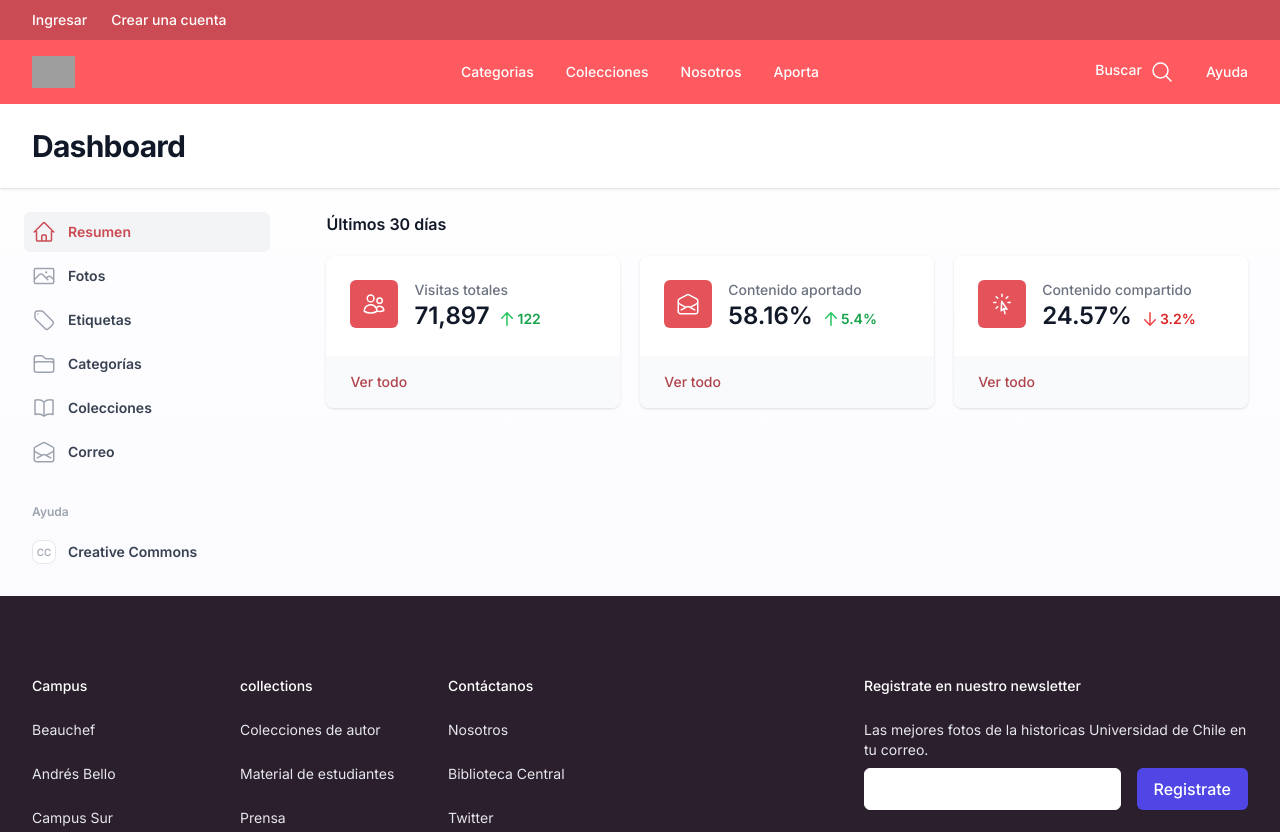
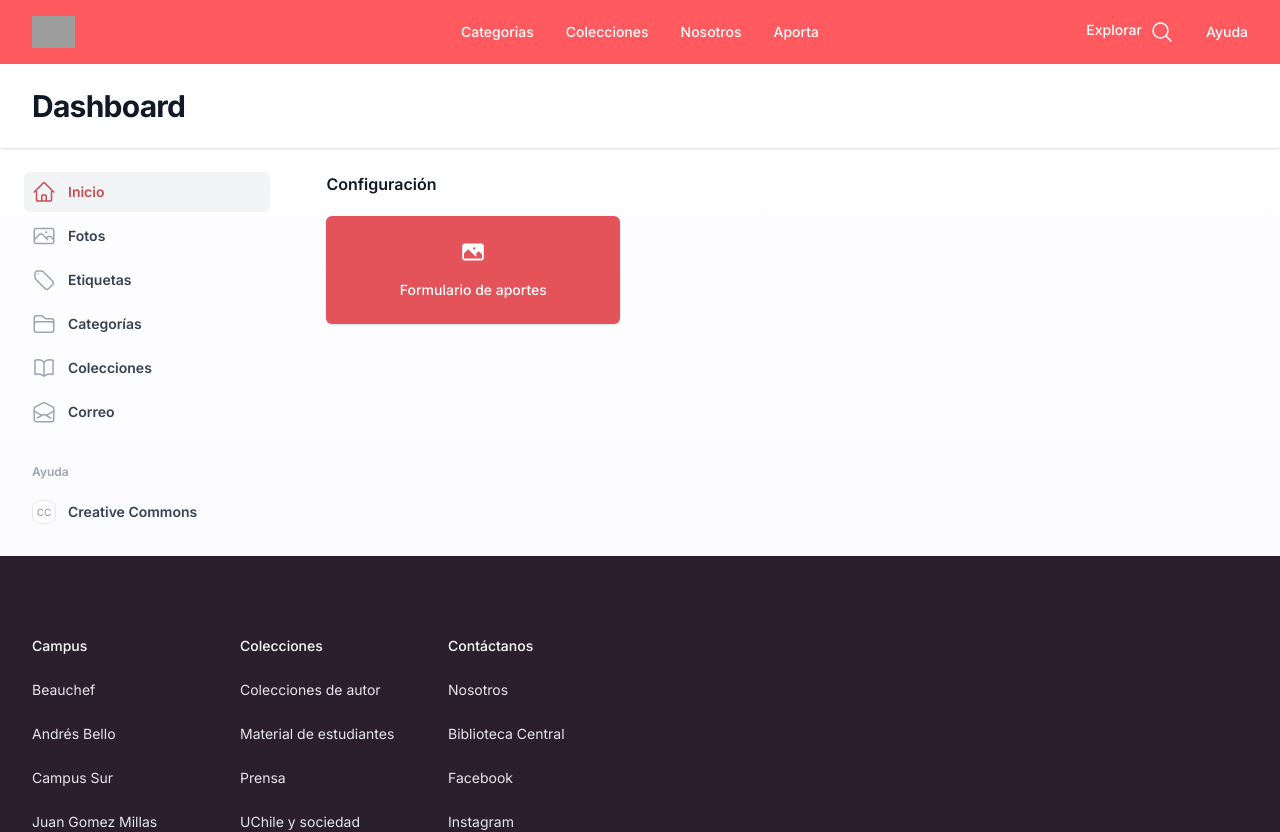
Before and after one commit to leit-uchile/memoria-fotografica-web, a Next.js app: page /curator in a window 1280 px wide. Shown: the top 832 px of the page. Built offline with nearby package versions, Linux system fonts and the light colour scheme; grey boxes are pictures that could not be loaded.

Commit message:
Update miscellaneous

```diff
--- a/src/app/about/page.tsx
+++ b/src/app/about/page.tsx
@@ -107,7 +107,7 @@ const colaborators_photos = [
   },
 ];
 
-export default function Example() {
+export default function About() {
   return (
     <div className="bg-white py-24 sm:py-32 space-y-10">
 
--- a/src/app/components/footer.tsx
+++ b/src/app/components/footer.tsx
@@ -38,7 +38,7 @@ const Footer: React.FC<FooterProps> = ({ campus, collections, connect }) => (
               </ul>
             </div>
             <div>
-              <h3 className="text-sm font-medium text-white">collections</h3>
+              <h3 className="text-sm font-medium text-white">Colecciones</h3>
               <ul role="list" className="mt-6 space-y-6">
                 {collections.map((item) => (
                   <li key={item.name} className="text-sm">
@@ -71,39 +71,11 @@ const Footer: React.FC<FooterProps> = ({ campus, collections, connect }) => (
             </div>
           </div>
         </div>
-        <div className="mt-12 md:mt-16 xl:mt-0">
-          <h3 className="text-sm font-medium text-white">
-            Registrate en nuestro newsletter
-          </h3>
-          <p className="mt-6 text-sm text-gray-200">
-            Las mejores fotos de la historicas Universidad de Chile en tu correo.
-          </p>
-          <form className="mt-2 flex sm:max-w-md">
-            <label htmlFor="email-address" className="sr-only">
-              Correo electrónico
-            </label>
-            <input
-              id="email-address"
-              type="text"
-              autoComplete="email"
-              required
-              className="w-full min-w-0 appearance-none rounded-md border border-white bg-white px-4 py-2 text-base text-gray-900 placeholder-gray-500 shadow-sm focus:border-white focus:outline-none focus:ring-2 focus:ring-white focus:ring-offset-2 focus:ring-offset-gray-900"
-            />
-            <div className="ml-4 flex-shrink-0">
-              <button
-                type="submit"
-                className="flex w-full items-center justify-center rounded-md border border-transparent bg-indigo-600 px-4 py-2 text-base font-medium text-white shadow-sm hover:bg-indigo-700 focus:outline-none focus:ring-2 focus:ring-indigo-500 focus:ring-offset-2 focus:ring-offset-gray-900"
-              >
-                Registrate
-              </button>
-            </div>
-          </form>
-        </div>
       </div>
 
       <div className="border-t border-gray-800 py-10">
         <p className="text-sm text-gray-400">
-          Copyright &copy; 2023 Memoria fotografica.
+          Copyright &copy; 2024 Biblioteca Central.
         </p>
       </div>
     </div>
--- a/src/app/components/nav.tsx
+++ b/src/app/components/nav.tsx
@@ -158,25 +158,6 @@ const MobileNavigation: React.FC<
                 </div>
               ))}
             </div>
-
-            <div className="space-y-6 border-t border-gray-200 px-4 py-6">
-              <div className="flow-root">
-                <a
-                  href="#"
-                  className="-m-2 block p-2 font-medium text-gray-900"
-                >
-                  Crear una cuenta
-                </a>
-              </div>
-              <div className="flow-root">
-                <a
-                  href="#"
-                  className="-m-2 block p-2 font-medium text-gray-900"
-                >
-                  Ingresar
-                </a>
-              </div>
-            </div>
           </Dialog.Panel>
         </Transition.Child>
       </div>
@@ -197,26 +178,6 @@ const Navigation: React.FC<MenuProps> = (props) => {
       <header className="relative z-10">
         <nav aria-label="Top">
           {/* Top navigation */}
-          <div className="bg-mainmf-700">
-            <div className="mx-auto flex h-10 max-w-7xl items-center justify-between px-4 sm:px-6 lg:px-8">
-              <div className="flex items-center space-x-6">
-                <a
-                  href="#"
-                  className="text-sm font-medium text-white hover:text-gray-100"
-                >
-                  Ingresar
-                </a>
-                <a
-                  href="#"
-                  className="text-sm font-medium text-white hover:text-gray-100"
-                >
-                  Crear una cuenta
-                </a>
-              </div>
-            </div>
-          </div>
-
-          {/* Secondary navigation */}
           <div className="bg-mainmf-900 backdrop-blur-md backdrop-filter">
             <div className="mx-auto max-w-7xl px-4 sm:px-6 lg:px-8">
               <div>
@@ -311,7 +272,7 @@ const Navigation: React.FC<MenuProps> = (props) => {
 
                     {/* Search */}
                     <a href="/gallery" className="ml-2 p-2 text-white">
-                      <span className="sr-only">Buscar</span>
+                      <span className="sr-only">Explorar</span>
                       <MagnifyingGlassIcon
                         className="h-6 w-6"
                         aria-hidden="true"
@@ -330,7 +291,7 @@ const Navigation: React.FC<MenuProps> = (props) => {
                       href="/gallery"
                       className="hidden text-sm font-medium text-white lg:flex space-x-2"
                     >
-                      <span>Buscar</span>
+                      <span>Explorar</span>
                       <MagnifyingGlassIcon
                         className="h-6 w-6"
                         aria-hidden="true"
--- a/src/app/creativecommons/page.tsx
+++ b/src/app/creativecommons/page.tsx
@@ -39,7 +39,7 @@ const features = [
   },
 ];
 
-export default function Example() {
+export default function CreativeCommons() {
   return (
     <div className="bg-white py-24 sm:py-32">
       <div className="mx-auto max-w-7xl px-6 lg:px-8">
--- a/src/app/curator/page.tsx
+++ b/src/app/curator/page.tsx
@@ -2,14 +2,12 @@
 
 import CuratorCategories from "./categories/page";
 import CuratorCollections from "./collections/page";
+import Landing from "./landing/page";
 import CuratorMails from "./mail/page";
 import CuratorPhotos from "./photos/page";
 import CuratorTags from "./tags/page";
-import { ArrowDownIcon, ArrowUpIcon } from "@heroicons/react/20/solid";
 import {
-  CursorArrowRaysIcon,
   EnvelopeOpenIcon,
-  UsersIcon,
   FolderIcon,
   HomeIcon,
   PhotoIcon,
@@ -20,7 +18,7 @@ import classNames from "classnames";
 import { useState } from "react";
 
 const navigation = [
-  { name: "Resumen", href: "#", icon: HomeIcon },
+  { name: "Inicio", href: "#", icon: HomeIcon },
   { name: "Fotos", href: "#", icon: PhotoIcon, count: "20+" },
   { name: "Etiquetas", href: "#", icon: TagIcon },
   {
@@ -38,103 +36,13 @@ const navigation = [
   { name: "Correo", href: "#", icon: EnvelopeOpenIcon },
 ];
 const secondaryNavigation = [
-  { name: "Creative Commons", href: "/creativecommons", initial: "CC", current: false },
-];
-
-const stats = [
   {
-    id: 1,
-    name: "Visitas totales",
-    stat: "71,897",
-    icon: UsersIcon,
-    change: "122",
-    changeType: "increase",
-  },
-  {
-    id: 2,
-    name: "Contenido aportado",
-    stat: "58.16%",
-    icon: EnvelopeOpenIcon,
-    change: "5.4%",
-    changeType: "increase",
-  },
-  {
-    id: 3,
-    name: "Contenido compartido",
-    stat: "24.57%",
-    icon: CursorArrowRaysIcon,
-    change: "3.2%",
-    changeType: "decrease",
+    name: "Creative Commons",
+    href: "/creativecommons",
+    initial: "CC",
+    current: false,
   },
 ];
-
-const landing = (
-  <div>
-    <h3 className="text-base font-semibold leading-6 text-gray-900">
-      Últimos 30 días
-    </h3>
-
-    <dl className="mt-5 grid grid-cols-1 gap-5 sm:grid-cols-2 lg:grid-cols-3">
-      {stats.map((item) => (
-        <div
-          key={item.id}
-          className="relative overflow-hidden rounded-lg bg-white px-4 pb-12 pt-5 shadow sm:px-6 sm:pt-6"
-        >
-          <dt>
-            <div className="absolute rounded-md bg-mainmf-800 p-3">
-              <item.icon className="h-6 w-6 text-white" aria-hidden="true" />
-            </div>
-            <p className="ml-16 truncate text-sm font-medium text-gray-500">
-              {item.name}
-            </p>
-          </dt>
-          <dd className="ml-16 flex items-baseline pb-6 sm:pb-7">
-            <p className="text-2xl font-semibold text-gray-900">{item.stat}</p>
-            <p
-              className={classNames(
-                item.changeType === "increase"
-                  ? "text-green-600"
-                  : "text-red-600",
-                "ml-2 flex items-baseline text-sm font-semibold"
-              )}
-            >
-              {item.changeType === "increase" ? (
-                <ArrowUpIcon
-                  className="h-5 w-5 flex-shrink-0 self-center text-green-500"
-                  aria-hidden="true"
-                />
-              ) : (
-                <ArrowDownIcon
-                  className="h-5 w-5 flex-shrink-0 self-center text-red-500"
-                  aria-hidden="true"
-                />
-              )}
-
-              <span className="sr-only">
-                {" "}
-                {item.changeType === "increase"
-                  ? "Increased"
-                  : "Decreased"} by{" "}
-              </span>
-              {item.change}
-            </p>
-            <div className="absolute inset-x-0 bottom-0 bg-gray-50 px-4 py-4 sm:px-6">
-              <div className="text-sm">
-                <a
-                  href="#"
-                  className="font-medium text-mainmf-600 hover:text-mainmf-500"
-                >
-                  Ver todo
-                  <span className="sr-only"> {item.name} stats</span>
-                </a>
-              </div>
-            </div>
-          </dd>
-        </div>
-      ))}
-    </dl>
-  </div>
-);
 
 export default function Dashboard() {
   const [activeTab, setActiveTab] = useState(0);
@@ -152,7 +60,7 @@ export default function Dashboard() {
       case 5:
         return <CuratorMails />;
       default:
-        return landing;
+        return <Landing />;
     }
   };
 
@@ -197,14 +105,6 @@ export default function Dashboard() {
                                 aria-hidden="true"
                               />
                               {item.name}
-                              {/* {item.count ? (
-                                <span
-                                  className="ml-auto w-9 min-w-max whitespace-nowrap rounded-full bg-gray-50 px-2.5 py-0.5 text-center text-xs font-medium leading-5 text-gray-600 ring-1 ring-inset ring-gray-200"
-                                  aria-hidden="true"
-                                >
-                                  {item.count}
-                                </span>
-                              ) : null} */}
                             </a>
                           </li>
                         ))}
@@ -246,7 +146,7 @@ export default function Dashboard() {
                   </ul>
                 </nav>
               </div>
-              {/* Right Columna */}
+              {/* Right Column */}
               <div className="w-full lg:w-4/5">{renderTabContent()}</div>
             </div>
           </div>
--- a/src/app/faq/page.tsx
+++ b/src/app/faq/page.tsx
@@ -42,7 +42,7 @@ const faqs = [
   },
 ];
 
-export default function Example() {
+export default function FAQ() {
   return (
     <div className="bg-white">
       <div className="mx-auto max-w-7xl px-6 py-24 sm:pt-32 lg:px-8 lg:py-40">
--- a/src/app/gallery/[id]/components/photo.tsx
+++ b/src/app/gallery/[id]/components/photo.tsx
@@ -124,7 +124,10 @@ const Photo: React.FC<ExtendedPhotoProps> = ({
                     </div>
                     <div className="flex-none self-end px-6 pt-4">
                       <dt className="sr-only">CC</dt>
-                      <dd className="inline-flex items-center rounded-md px-2 py-1 text-xs font-medium text-black ring-2 ring-inset ring-black">
+                      <dd
+                      className="inline-flex items-center rounded-md px-2 py-1 text-xs font-medium text-black ring-2 ring-inset ring-black cursor-pointer"
+                      onClick={() => router.push(`/creativecommons`)}
+                      >
                         {cc}
                       </dd>
                     </div>
--- a/src/app/layout.tsx
+++ b/src/app/layout.tsx
@@ -97,10 +97,10 @@ const footerNavigation = {
     { name: "Restauraciones", href: "#" },
   ],
   connect: [
-    { name: "Nosotros", href: "#" },
-    { name: "Biblioteca Central", href: "#" },
-    { name: "Twitter", href: "#" },
-    { name: "Instagram", href: "#" },
+    { name: "Nosotros", href: "/about" },
+    { name: "Biblioteca Central", href: "https://ingenieria.uchile.cl/biblioteca.html" },
+    { name: "Facebook", href: "https://facebook.com/BibliotecaCentralFCFM/" },
+    { name: "Instagram", href: "https://www.instagram.com/bibliotecacentralfcfm/" },
     { name: "Términos y condiciones", href: "/termsofservice" },
   ],
 };
--- a/src/app/page.tsx
+++ b/src/app/page.tsx
@@ -279,13 +279,13 @@ export default async function Home() {
                 <p className="mt-3 text-xl text-white">
                   La historia de la Universidad de Chile es la historia de
                   todos, y es por eso que queremos que todos puedan ser parte de
-                  ella. ¿Quieres aportar con tus fotos? Contactanos!
+                  ella. ¿Quieres aportar con tus fotos? Contáctanos!
                 </p>
                 <a
                   href="#"
                   className="mt-8 block w-full rounded-md border border-transparent bg-white px-8 py-3 text-base font-medium text-gray-900 hover:bg-gray-100 sm:w-auto"
                 >
-                  Contactanos
+                  Contáctanos
                 </a>
               </div>
             </div>
--- a/src/app/termsofservice/page.tsx
+++ b/src/app/termsofservice/page.tsx
@@ -1,11 +1,4 @@
-const stats = [
-  { label: "Founded", value: "2021" },
-  { label: "Employees", value: "37" },
-  { label: "Countries", value: "12" },
-  { label: "Raised", value: "$25M" },
-];
-
-export default function Example() {
+export default function TermsOfService() {
   return (
     <div className="bg-white py-24 sm:py-32">
       <div className="mx-auto max-w-7xl px-6 lg:px-8">
@@ -43,23 +36,18 @@ export default function Example() {
                   />
                   <use href="#0ef284b8-28c2-426e-9442-8655d393522e" x={86} />
                 </svg>
-                <img
-                  src="assets/bcentral.svg"
-                  alt=""
-                  className="h-12 w-auto"
-                />
+                <img src="assets/bcentral.svg" alt="" className="h-12 w-auto" />
                 <blockquote className="mt-6 text-xl font-semibold leading-8 text-white">
                   <p>
-                    “Amet amet eget scelerisque tellus sit neque faucibus non
-                    eleifend. Integer eu praesent at a. Ornare arcu gravida
-                    natoque erat et cursus tortor.”
+                    Por una biblioteca que acoja a sus estudiantes a través del
+                    cariño de sus funcionarios y los sueños de una sociedad mejor.
                   </p>
                 </blockquote>
                 <figcaption className="mt-6 text-sm leading-6 text-gray-300">
                   <strong className="font-semibold text-white">
-                    Judith Rogers,
+                    Rosa Leal,
                   </strong>{" "}
-                  CEO at Workcation
+                  Ex directora de la Biblioteca Central
                 </figcaption>
               </figure>
             </div>
```
